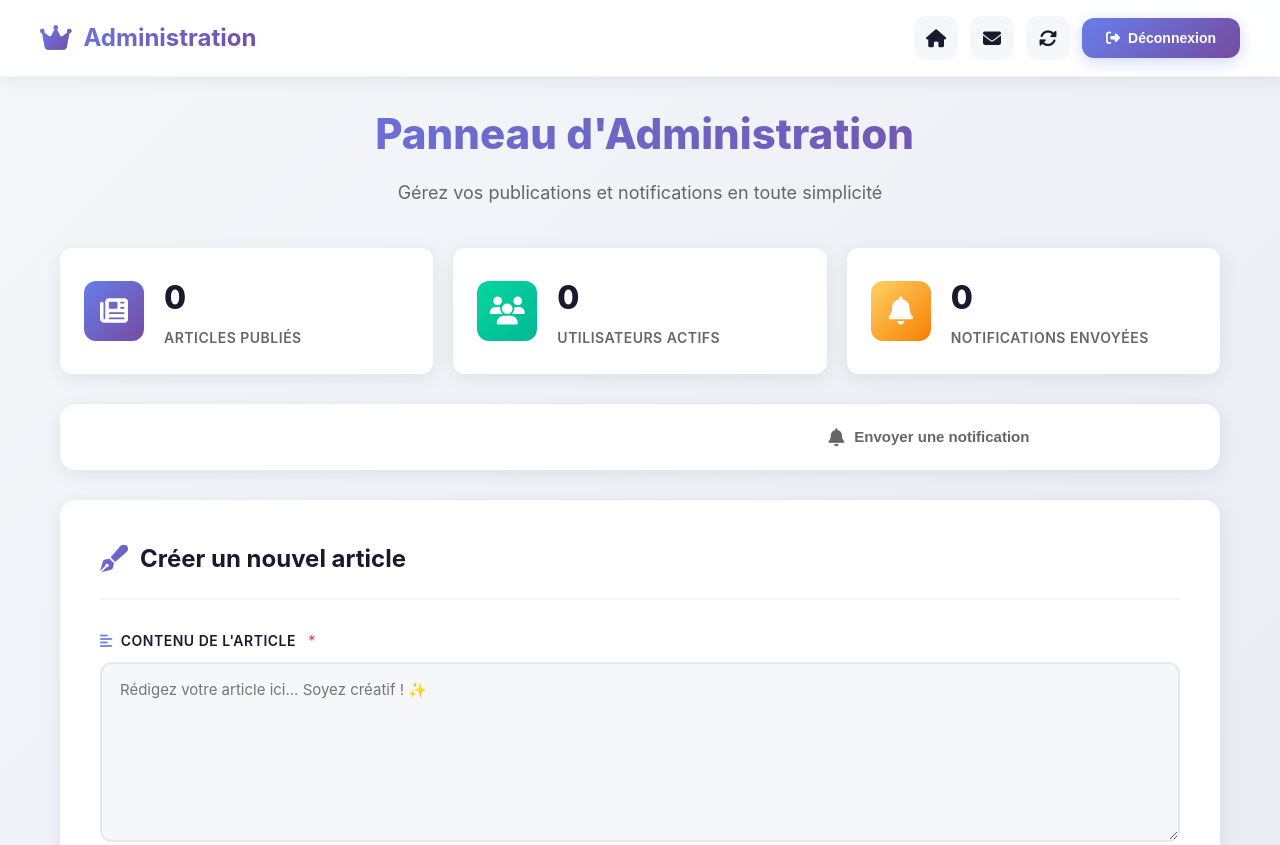
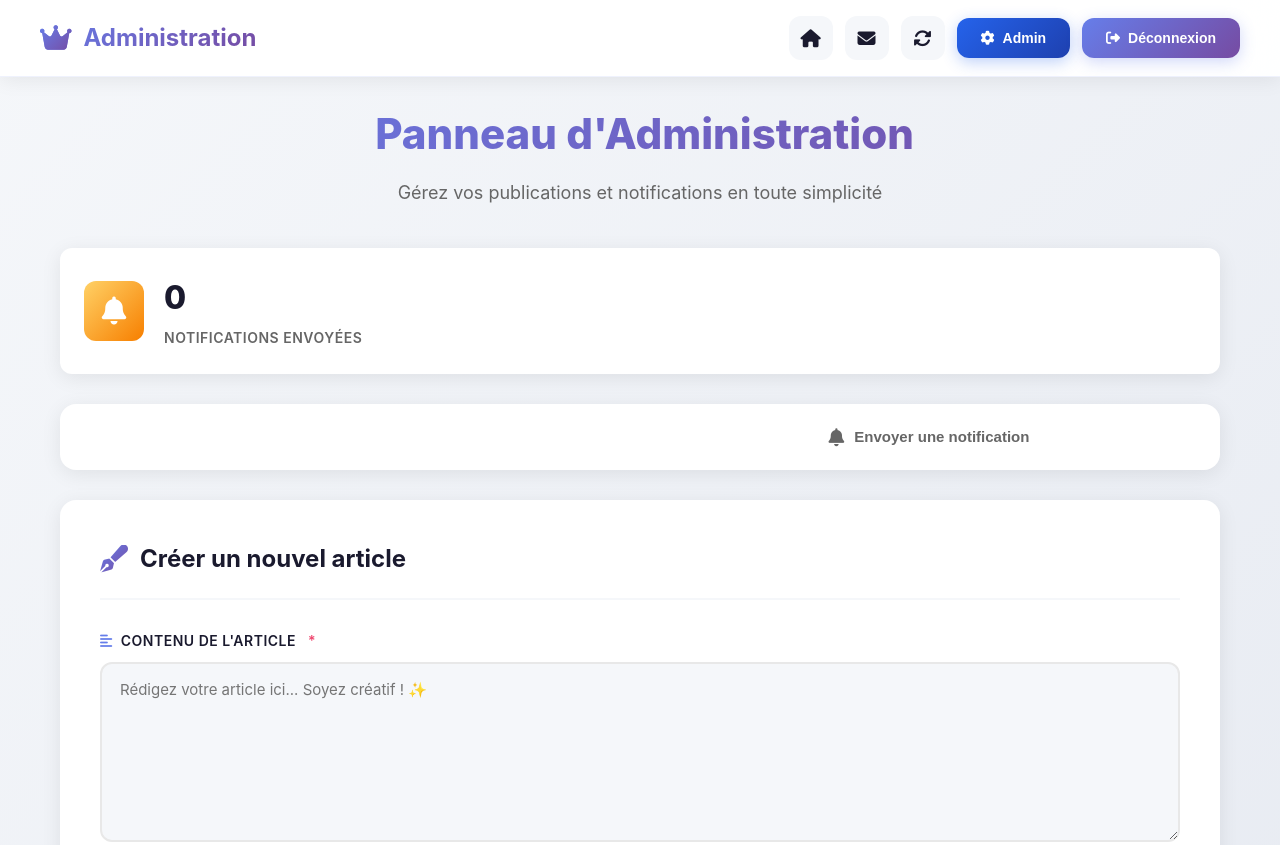
Before and after one commit to ebosebastien68-maker/bori, a plain HTML site: page publier.html in a window 1280 px wide. Shown: the top 845 px of the page. Drawn offline with nearby package versions, Linux system fonts and the light colour scheme.

Commit message:
Update publier.html

```diff
--- a/publier.html
+++ b/publier.html
@@ -118,6 +118,29 @@
             text-align: center;
         }
 
+        /* Nouveau bouton Admin bleu */
+        .admin-btn {
+            background: linear-gradient(135deg, #2563eb 0%, #1e40af 100%);
+            color: white;
+            border: none;
+            padding: 12px 24px;
+            border-radius: var(--radius-sm);
+            cursor: pointer;
+            font-weight: 600;
+            font-size: 14px;
+            display: flex;
+            align-items: center;
+            gap: 8px;
+            transition: var(--transition);
+            box-shadow: 0 4px 15px rgba(37, 99, 235, 0.3);
+        }
+
+        .admin-btn:hover {
+            transform: translateY(-2px);
+            box-shadow: 0 8px 25px rgba(37, 99, 235, 0.4);
+            background: linear-gradient(135deg, #1d4ed8 0%, #1e3a8a 100%);
+        }
+
         .logout-btn {
             background: linear-gradient(135deg, var(--primary) 0%, var(--secondary) 100%);
             color: white;
@@ -853,7 +876,7 @@
                 gap: 8px;
             }
 
-            .logout-btn span {
+            .logout-btn span, .admin-btn span {
                 display: none;
             }
 
@@ -929,6 +952,10 @@
             <button class="icon-btn" onclick="refreshStats()" title="Actualiser">
                 <i class="fas fa-sync-alt"></i>
             </button>
+            <button class="admin-btn" onclick="window.location.href='admin.html'">
+                <i class="fas fa-cog"></i>
+                <span>Admin</span>
+            </button>
             <button class="logout-btn" onclick="handleLogout()">
                 <i class="fas fa-sign-out-alt"></i>
                 <span>Déconnexion</span>
@@ -955,24 +982,6 @@
 
         <!-- Stats -->
         <div class="stats-grid" id="stats-grid">
-            <div class="stat-card">
-                <div class="stat-icon primary">
-                    <i class="fas fa-newspaper"></i>
-                </div>
-                <div class="stat-content">
-                    <h3 id="stat-articles">0</h3>
-                    <p>Articles publiés</p>
-                </div>
-            </div>
-            <div class="stat-card">
-                <div class="stat-icon success">
-                    <i class="fas fa-users"></i>
-                </div>
-                <div class="stat-content">
-                    <h3 id="stat-users">0</h3>
-                    <p>Utilisateurs actifs</p>
-                </div>
-            </div>
             <div class="stat-card">
                 <div class="stat-icon warning">
                     <i class="fas fa-bell"></i>
@@ -1017,7 +1026,9 @@
                         <textarea id="texte" required placeholder="Rédigez votre article ici... Soyez créatif ! ✨"></textarea>
                     </div>
 
-                    <div class="upload-section"><i class="fas fa-photo-video"></i>
+                    <div class="upload-section">
+                        <label>
+                            <i class="fas fa-photo-video"></i>
                             Médias (Images ou Vidéos)
                         </label>
 
@@ -1663,4 +1674,4 @@
         });
     </script>
 </body>
-    </html>
+</html>
```
